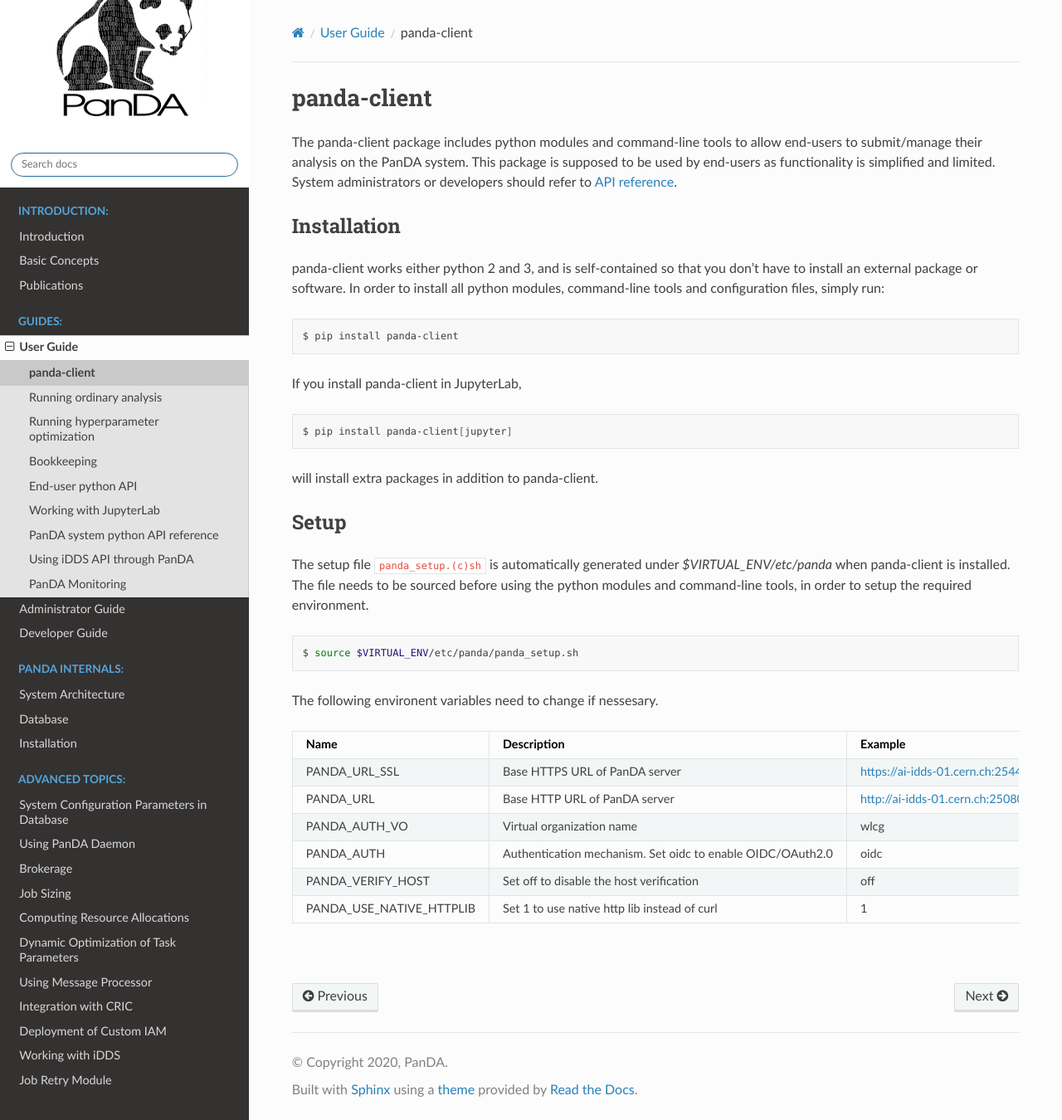
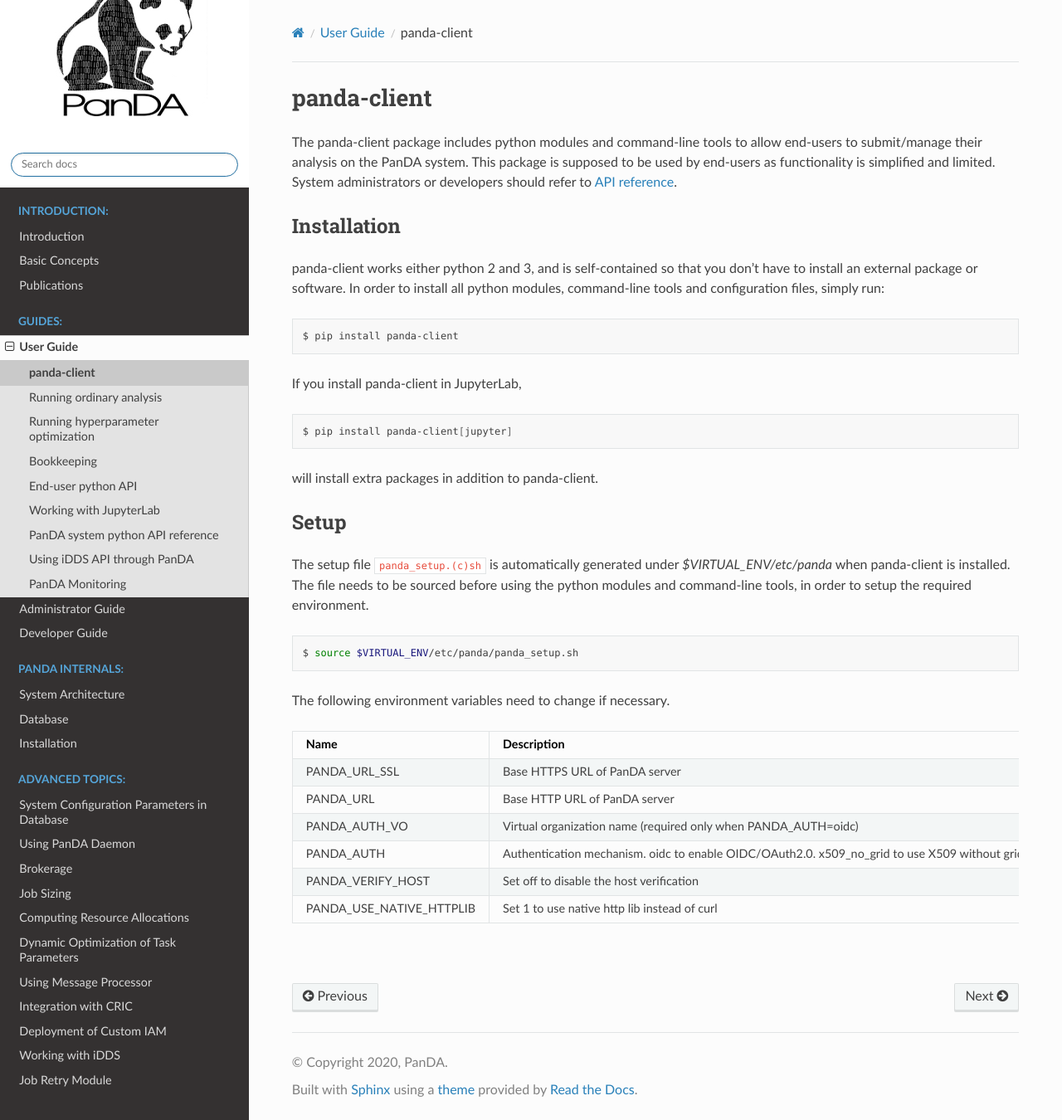
Before and after one commit to PanDAWMS/panda-docs, a Sphinx documentation site: the page built from docs/source/client/panda-client.rst, in a window 1280 px wide and 1350 px high. Shown: the whole window at 83% size. Built offline with Sphinx 7.4.7 and the Read the Docs theme 2.0.0, drawn with Linux system fonts in a browser that asks for light colours.

Commit message:
PANDA_USE_NATIVE_HTTPLIB

```diff
--- a/docs/source/architecture/monitor.rst
+++ b/docs/source/architecture/monitor.rst
@@ -2,4 +2,4 @@
 PanDA monitor
 =============
 
-[Sergey is working on this page]
+Under construction.
--- a/docs/source/client/panda-client.rst
+++ b/docs/source/client/panda-client.rst
@@ -34,7 +34,7 @@
 
     source $VIRTUAL_ENV/etc/panda/panda_setup.sh
 
-The following environent variables need to change if nessesary.
+The following environment variables need to change if necessary.
 
 .. list-table::
    :header-rows: 1
@@ -49,10 +49,10 @@
      - Base HTTP URL of PanDA server
      - http://ai-idds-01.cern.ch:25080/server/panda
    * - PANDA_AUTH_VO
-     - Virtual organization name
+     - Virtual organization name (required only when PANDA_AUTH=oidc)
      - wlcg
    * - PANDA_AUTH
-     - Authentication mechanism. Set oidc to enable OIDC/OAuth2.0
+     - Authentication mechanism. oidc to enable OIDC/OAuth2.0. x509_no_grid to use X509 without grid niddleware
      - oidc
    * - PANDA_VERIFY_HOST
      - Set off to disable the host verification
```
Also changed, not shown: docs/source/client/notebooks/jupyter_installation.ipynb, docs/source/client/notebooks/python.ipynb.
